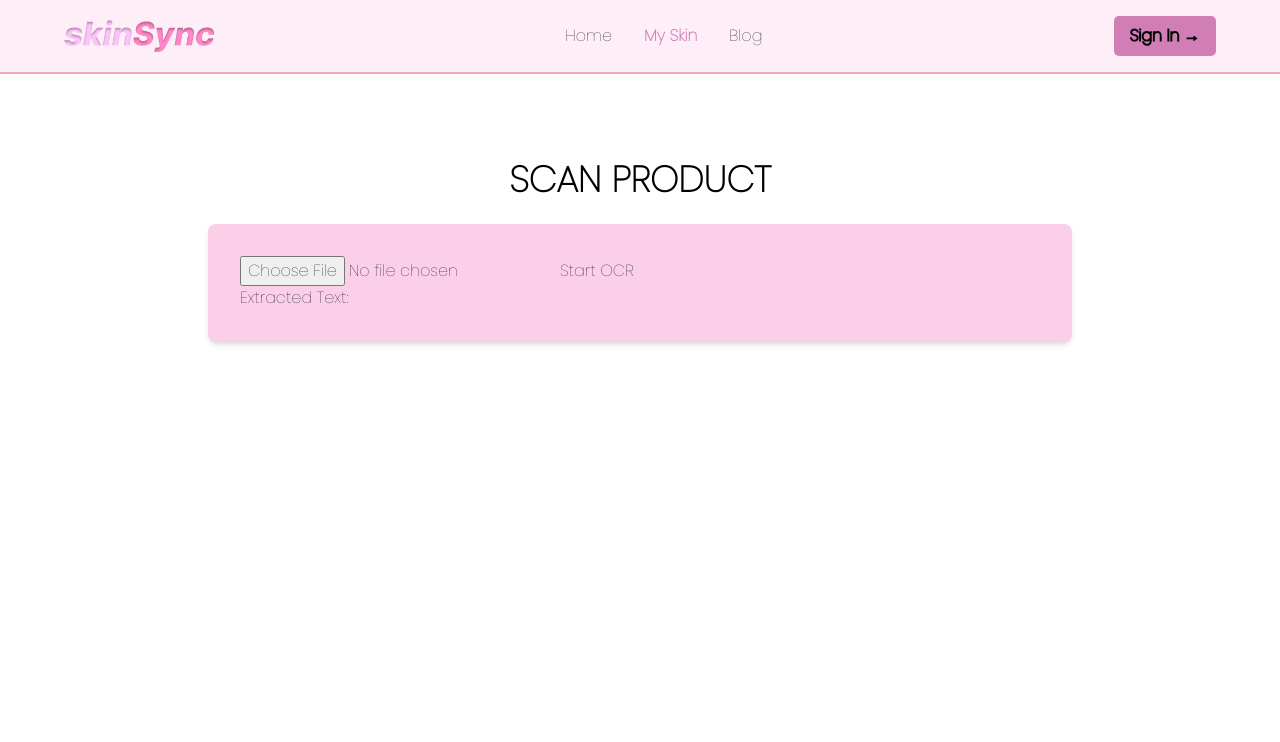
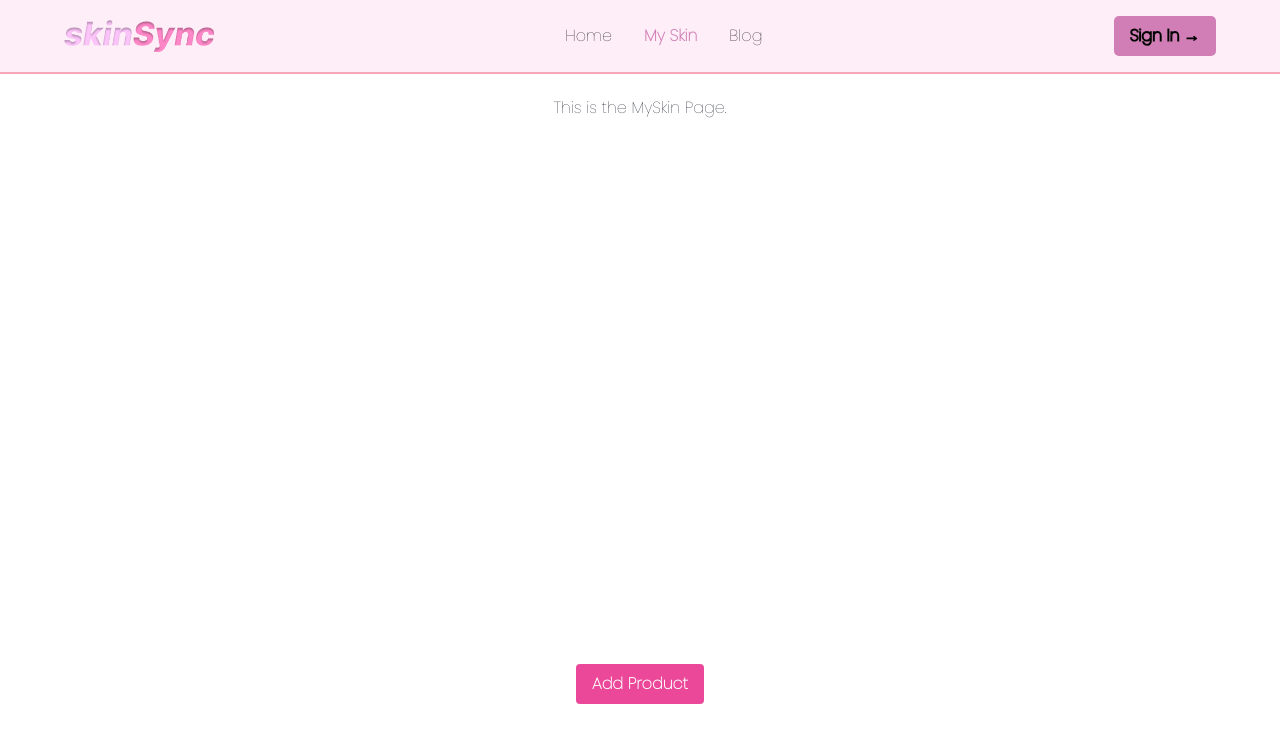
Before and after one commit to gayathriy22/SkinSync, a Next.js app: page /MySkin in a window 1280 px wide. Shown: the top 742 px of the page. Built offline with nearby package versions, Linux system fonts and the light colour scheme.

Commit message:
made add product modal

```diff
--- a/app/MySkin/page.tsx
+++ b/app/MySkin/page.tsx
@@ -1,29 +1,53 @@
-// import NavBar from "@/components/NavBar";
-// import TesseractOCR from "@/components/tesseract";
-
-// export default function MySkin() {
-//   return (
-//     <main className="flex min-h-screen flex-col items-center justify-between p-24">
-//       <NavBar />
-//       <p>This is the MySkin Page.</p>
-//       <TesseractOCR />
-//     </main>
-//   );
-// }
+"use client";
 
 import NavBar from "@/components/NavBar";
-import TesseractOCR from "@/components/tesseract";
+import TesseractOCR from "@/components/Tesseract";
+import { X } from "lucide-react";
+import { useState } from "react";
 
 export default function MySkin() {
+  const [isModalOpen, setIsModalOpen] = useState(false);
+
+  const openModal = () => {
+    setIsModalOpen(true);
+  };
+
+  const closeModal = () => {
+    setIsModalOpen(false);
+  };
+
   return (
     <main className="flex min-h-screen flex-col items-center justify-between p-24">
       <NavBar />
-      <div className="w-full max-w-4xl mt-16 px-4">
-        <h1 className="text-4xl font-bold text-black mb-6 text-center">SCAN PRODUCT</h1>
-        <div className="bg-pink-200 p-8 rounded-lg shadow-md">
-          <TesseractOCR />
+      <p>This is the MySkin Page.</p>
+      <button
+        onClick={openModal}
+        className="bg-pink-500 hover:bg-pink-700 text-white font-bold py-2 px-4 rounded"
+      >
+        Add Product
+      </button>
+
+      {isModalOpen && (
+        <div className="fixed inset-0 z-50 flex items-center justify-center bg-black bg-opacity-50">
+          <div className="bg-white p-8 rounded-lg shadow-lg max-w-md w-full">
+            <div className="text-right">
+              <button
+                onClick={closeModal}
+                className="text-gray-500 hover:text-gray-700"
+              >
+                <X />
+              </button>
+            </div>
+            <div className="flex justify-center">
+              <h2 className="text-2xl font-bold text-black">Scan Product</h2>
+            </div>
+
+            <div className="mt-4">
+              <TesseractOCR />
+            </div>
+          </div>
         </div>
-      </div>
+      )}
     </main>
   );
 }
--- a/components/tesseract.tsx
+++ b/components/tesseract.tsx
@@ -32,15 +32,21 @@ export default function TesseractOCR() {
   };
 
   return (
-    <div>
+    <div className="flex flex-col items-center justify-center">
       <input type="file" accept="image/*" onChange={handleImageChange} />
-      <button onClick={handleOCR} disabled={!image || loading}>
-        {loading ? "Processing..." : "Start OCR"}
+      <button
+        onClick={handleOCR}
+        disabled={!image || loading}
+        className="mt-5 px-4 py-2 bg-pink-500 text-white rounded-md hover:bg-pink-600"
+      >
+        {loading ? "Processing..." : "Confirm Image"}
       </button>
-      <div>
-        <h3>Extracted Text:</h3>
-        <p>{text}</p>
-      </div>
+      {text && (
+        <div className="mt-8 text-center">
+          <h2 className="font-black">Is this the correct product?</h2>
+          <p>{text}</p>
+        </div>
+      )}
     </div>
   );
 }
```
